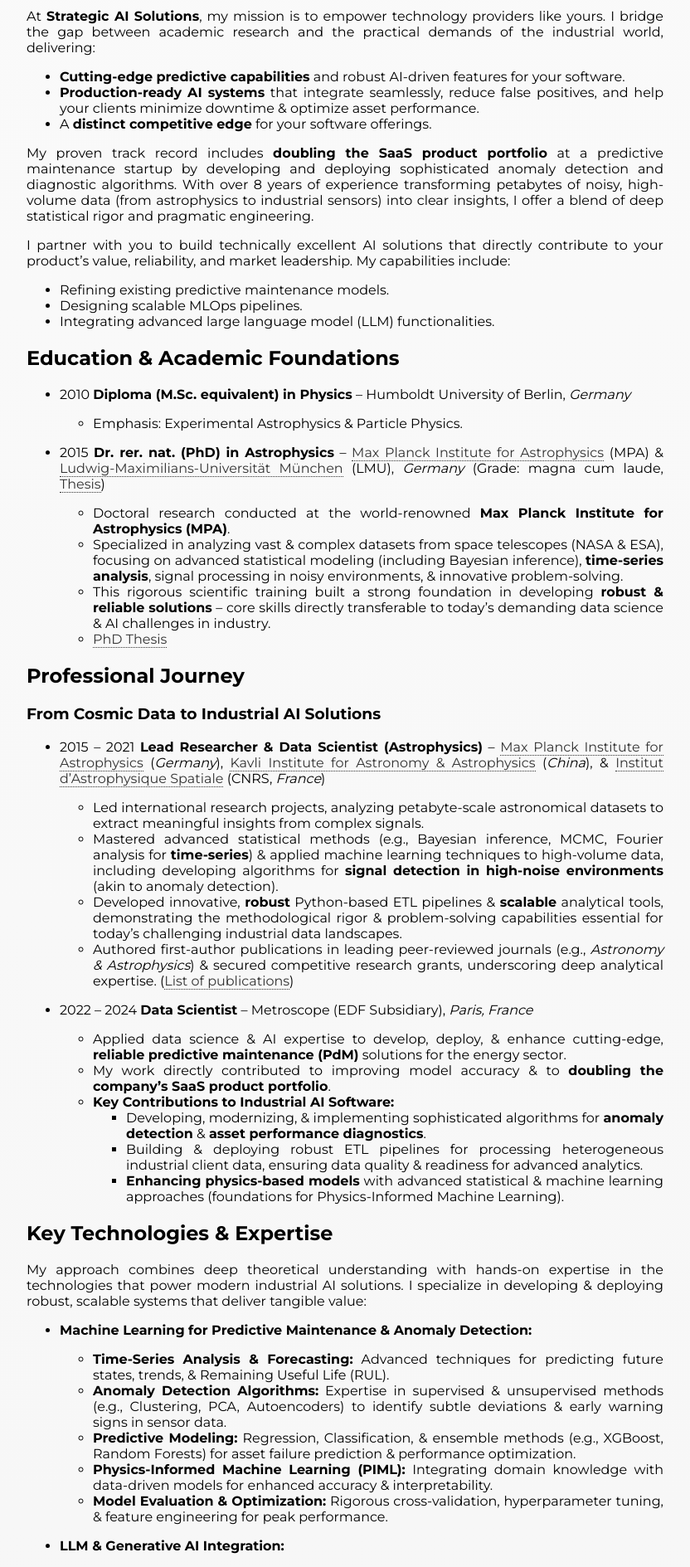
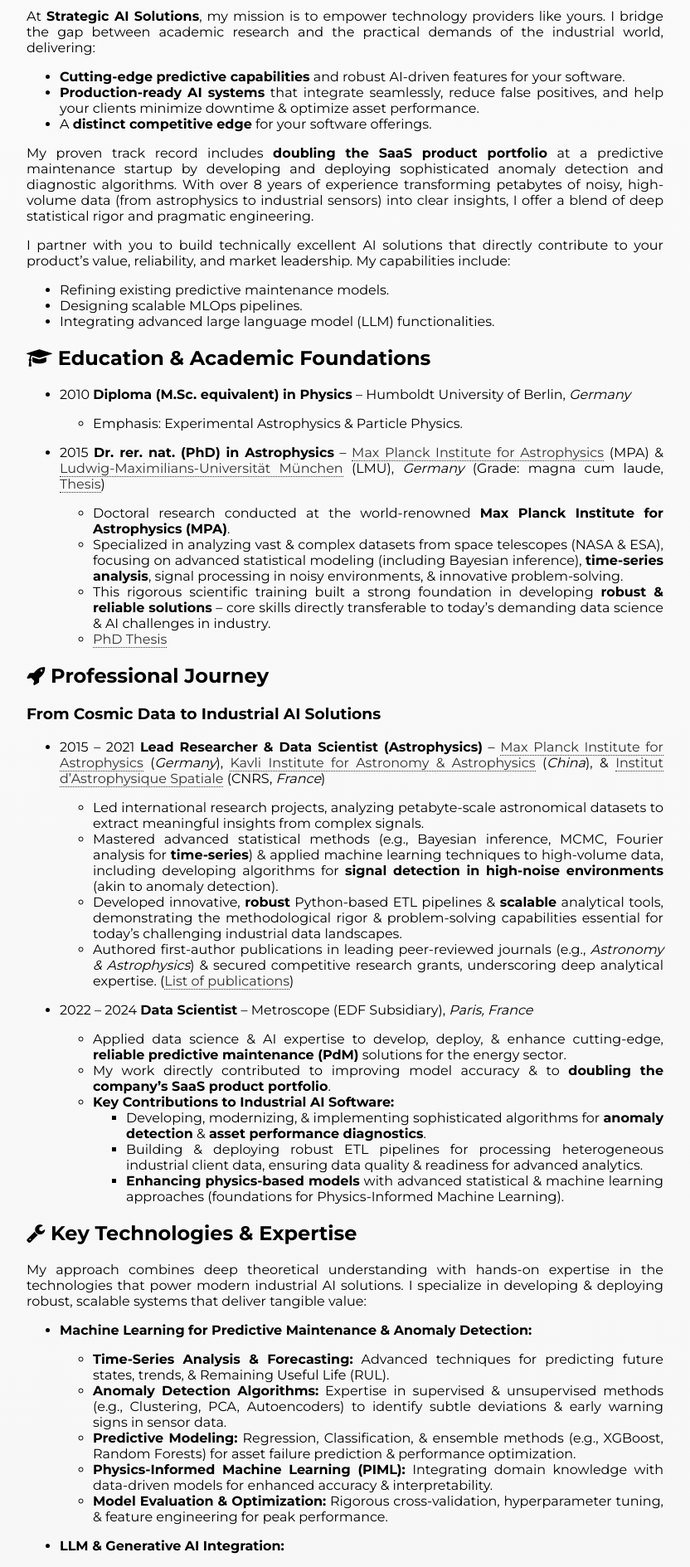
Before and after one commit to alexkolo/strategic-ai, a Jekyll site: the page built from about.md, in a window 1280 px wide. Shown: the part 374-2263 px from the top of the page at 83% size, without its empty margins (224-1056 px from the left). Built offline with Jekyll 4.4.1, drawn with Linux system fonts in a browser that asks for light colours; some web fonts are replaced.

Commit message:
update header icons for Education, Professional Journey, and Key Technologies sections in about.md

```diff
--- a/about.md
+++ b/about.md
@@ -28,7 +28,7 @@ I partner with you to build technically excellent AI solutions that directly con
 - Designing scalable MLOps pipelines.
 - Integrating advanced large language model (LLM) functionalities.
 
-## Education & Academic Foundations
+## <i class="fa fa-graduation-cap"></i> Education & Academic Foundations
 
 - 2010 **Diploma (M.Sc. equivalent) in Physics** – Humboldt University of Berlin, _Germany_
 
@@ -40,7 +40,7 @@ I partner with you to build technically excellent AI solutions that directly con
   - This rigorous scientific training built a strong foundation in developing **robust & reliable solutions** – core skills directly transferable to today's demanding data science & AI challenges in industry.
   - <a href="https://edoc.ub.uni-muenchen.de/18228/" target="_blank">PhD Thesis</a>
 
-## Professional Journey
+## <i class="fa fa-rocket"></i> Professional Journey
 
 ### From Cosmic Data to Industrial AI Solutions
 
@@ -59,7 +59,7 @@ I partner with you to build technically excellent AI solutions that directly con
     - Building & deploying robust ETL pipelines for processing heterogeneous industrial client data, ensuring data quality & readiness for advanced analytics.
     - **Enhancing physics-based models** with advanced statistical & machine learning approaches (foundations for Physics-Informed Machine Learning).
 
-## Key Technologies & Expertise
+## <i class="fa fa-wrench"></i> Key Technologies & Expertise
 
 My approach combines deep theoretical understanding with hands-on expertise in the technologies that power modern industrial AI solutions. I specialize in developing & deploying robust, scalable systems that deliver tangible value:
 
```
Also changed, not shown: index.md (+1 -1 lines).
